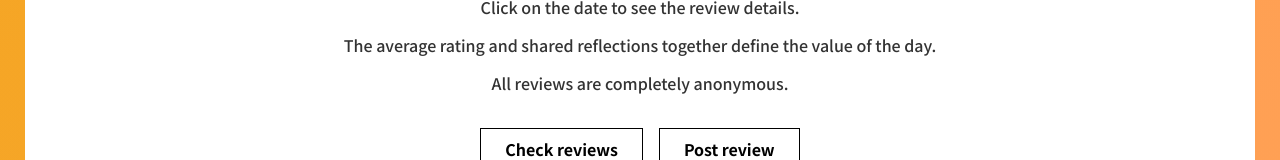
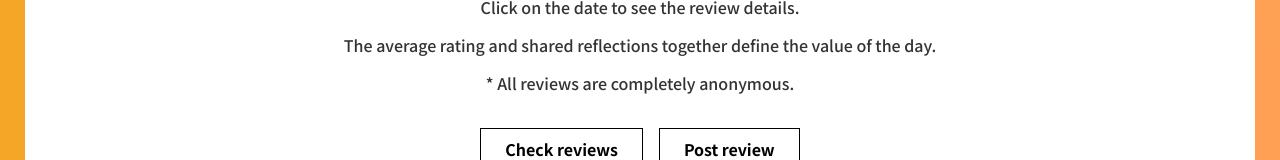
Before and after one commit to kobakanta/value-of-the-day, a Next.js app: page / in a window 1280 px wide. Shown: the part 471-631 px from the top of the page. Built offline with nearby package versions, Linux system fonts and the light colour scheme.

Commit message:
Add prefix marks to anonymity statement

```diff
--- a/src/app/page.tsx
+++ b/src/app/page.tsx
@@ -96,7 +96,7 @@ export default function Home() {
             <p>The calendar shows the average star rating for each date.</p>
             <p>Click on the date to see the review details.</p>
             <p>The average rating and shared reflections together define the value of the day.</p>
-            <p>All reviews are completely anonymous.</p>
+            <p>* All reviews are completely anonymous.</p>
           </>
         )}
         {language === 'ja' && (
@@ -106,7 +106,7 @@ export default function Home() {
             <p>各ページのカレンダーには、その日の平均の星数が表示されており、</p>
             <p>日付をクリックするとレビューの詳細を見ることができます。</p>
             <p>星の平均やレビューの集合で、その日の価値が決まります。</p>
-            <p>投稿は完全に匿名で行われます。</p>
+            <p>※投稿は完全に匿名で行われます。</p>
           </>
         )}
       </div>
```
